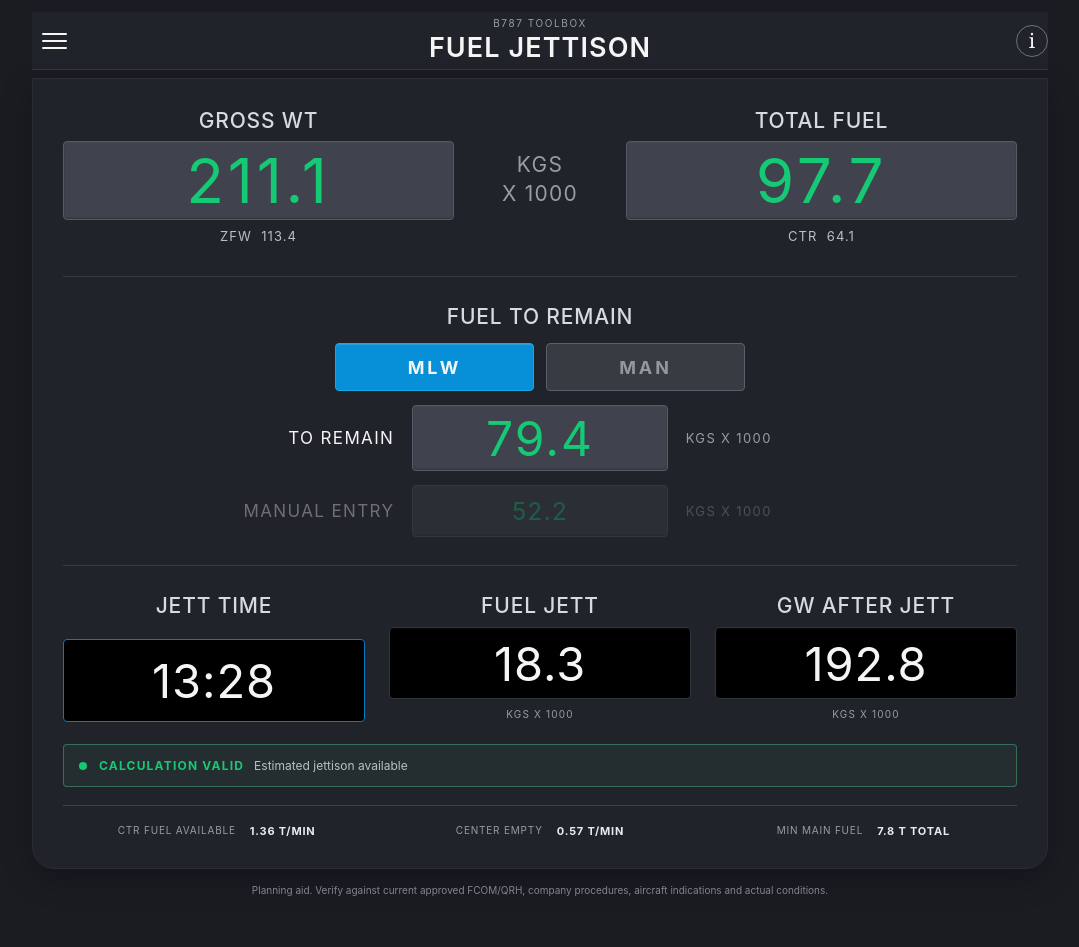
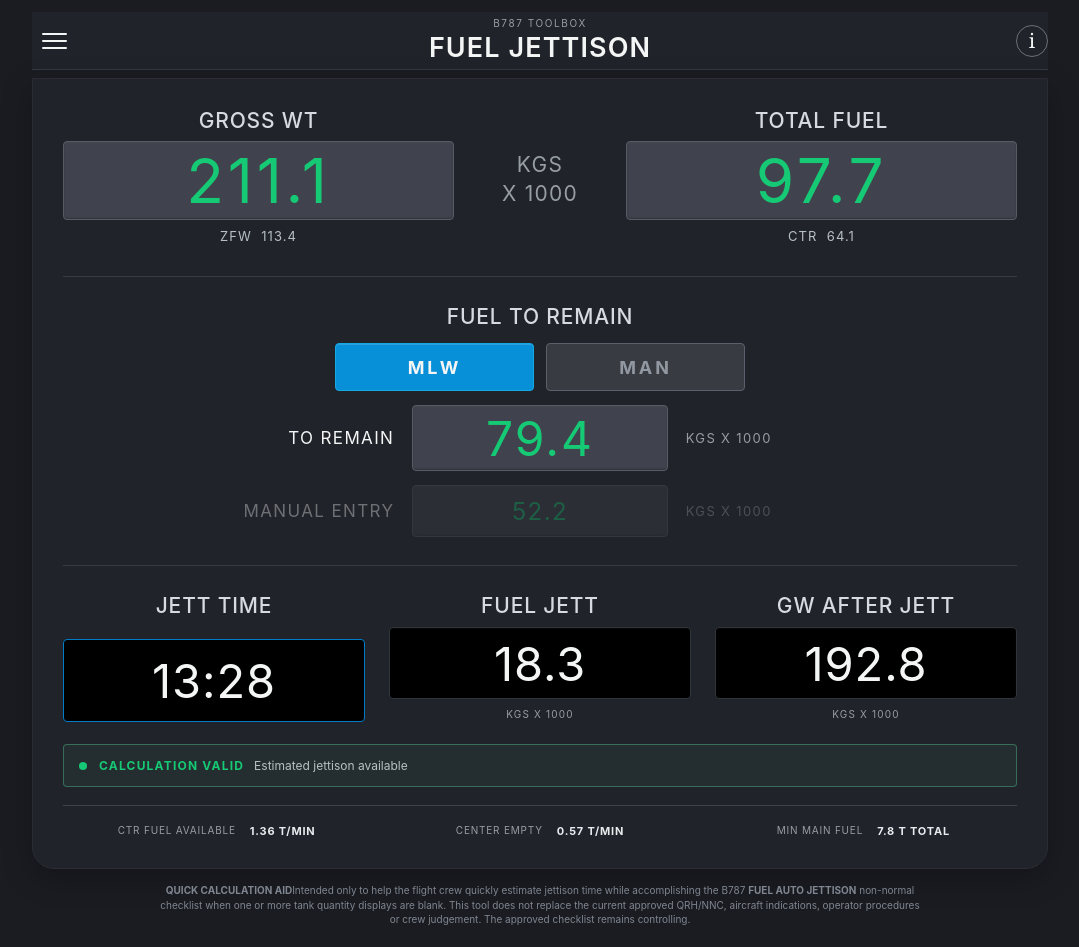
Before and after one commit to Captain-web-hue/B787, a Next.js app: page / in a window 1280 px wide. Shown: the whole page, without its empty margins (100-1179 px from the left). Before the commit the page ends 918 px from the top, so only its background shows below. Built offline with nearby package versions, Linux system fonts and the light colour scheme.

Commit message:
Add NNC-specific operational disclaimer

```diff
--- a/app/page.tsx
+++ b/app/page.tsx
@@ -274,10 +274,16 @@
         </section>
       </section>
 
-      <p className="operational-note">
-        Planning aid. Verify against current approved FCOM/QRH, company procedures,
-        aircraft indications and actual conditions.
-      </p>
+      <aside className="operational-note" aria-label="Operational disclaimer">
+        <strong>QUICK CALCULATION AID</strong>
+        <span>
+          Intended only to help the flight crew quickly estimate jettison time while
+          accomplishing the B787 <b>FUEL AUTO JETTISON</b> non-normal checklist when
+          one or more tank quantity displays are blank. This tool does not replace the
+          current approved QRH/NNC, aircraft indications, operator procedures or crew
+          judgement. The approved checklist remains controlling.
+        </span>
+      </aside>
 
       {detailsOpen && (
         <div className="modal-backdrop" role="presentation" onClick={() => setDetailsOpen(false)}>
```
